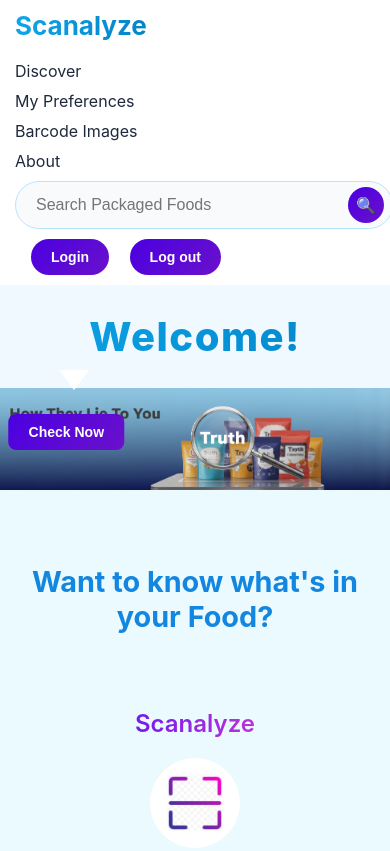
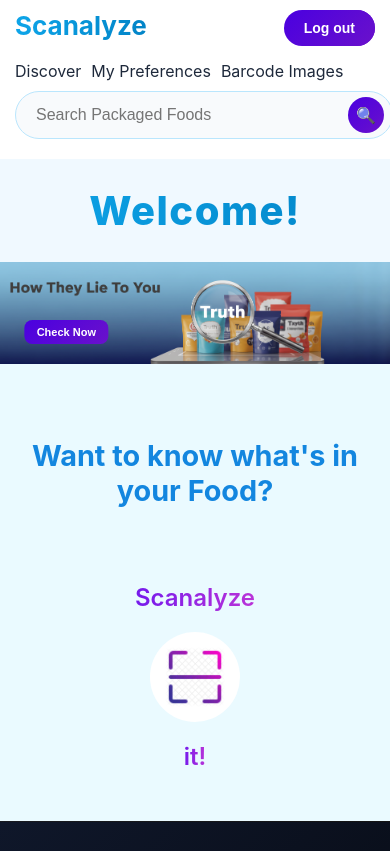
Before and after one commit to Satwik786/Scanalyze, a website: page public/html/home-page.html in a window 390 px wide. Shown: the top 851 px of the page. Drawn offline with Linux system fonts and the light colour scheme.

Commit message:
home-page mobile responsiveness added

```diff
--- a/public/css/home-page-style.css
+++ b/public/css/home-page-style.css
@@ -719,8 +719,23 @@
     padding: 10px 15px;
   }
 
+.nav-links a[href="#about"] {
+  display: none;
+}
+
+  /* Logout button at top-right corner on mobile */
+.logout-btn, .login-btn {
+  position: absolute;
+  top: 10px;
+  right: 15px;
+  z-index: 999;
+}
+
+
+  /* Nav links in a single line for mobile */
   .nav-links {
-    flex-direction: column;
+    flex-direction: row; /* Change from column to row */
+    flex-wrap: wrap; /* Allow wrapping if screen is too small */
     gap: 10px;
     margin-left: 0;
   }
@@ -740,15 +755,14 @@
   .banner .cta-btn {
     left: 17%;
     transform: translateX(-50%);
-    bottom: 40px;
-    font-size: 14px;
-    padding: 10px 20px;
+    bottom: 20px;
+    font-size: 12px; /* smaller for mobile */
+    padding: 8px 16px; /* smaller padding */
   }
 
+  /* Remove bounce triangle on mobile */
   .arrow-down {
-    left: 15%;
-    transform: translateX(-50%);
-    bottom: 100px;
+    display: none;
   }
 
   /* Scan Section */
@@ -855,4 +869,10 @@
   .welcome-banner h1 {
     font-size: 2.5rem;
   }
+
+  /* Further reduce Check Now button for small phones */
+  .banner .cta-btn {
+    font-size: 11px;
+    padding: 6px 12px;
+  }
 }
```
